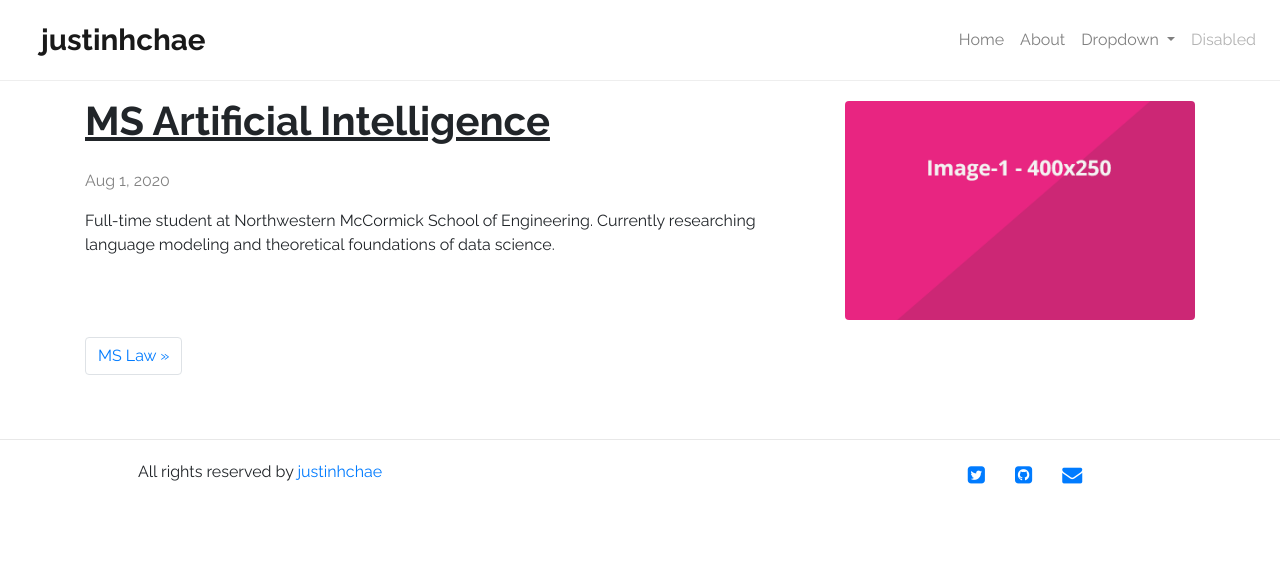
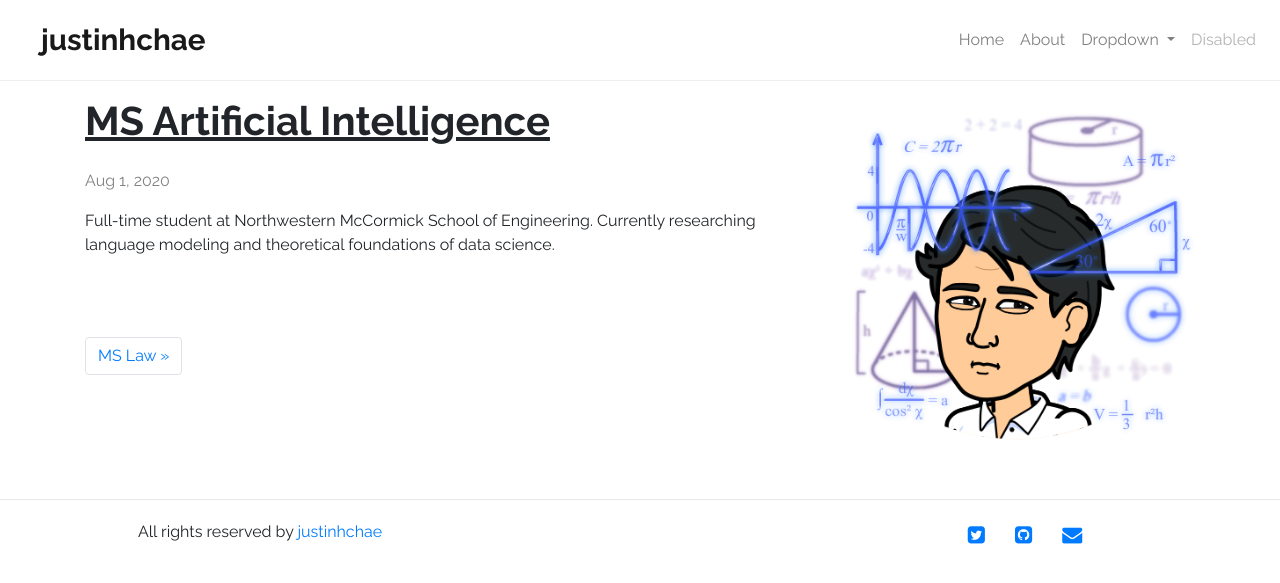
Before and after one commit to justinhchae/justinhchae.github.io, a Jekyll site: the page built from _posts/2020-08-01-msai.markdown, in a window 1280 px wide. Shown: the top 583 px of the page. Built offline with Jekyll 4.4.1, drawn with Linux system fonts in a browser that asks for light colours.

Commit message:
add bitmoji 3

```diff
--- a/_posts/2020-08-01-msai.markdown
+++ b/_posts/2020-08-01-msai.markdown
@@ -3,7 +3,7 @@ layout: post
 title:  "MS Artificial Intelligence"
 date:   2020-08-01
 categories: education
-image: /images/image-1.png
+image: /images/bitmoji_justin_3.png
 ---
 Full-time student at Northwestern McCormick School of Engineering.
 Currently researching language modeling and theoretical foundations of data science.
```
Also changed, not shown: images/bitmoji_justin_3.png (added).
